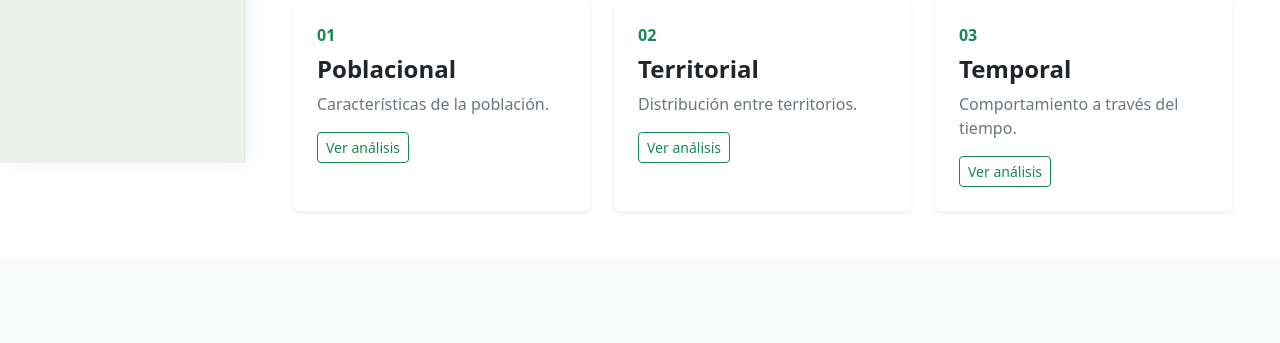
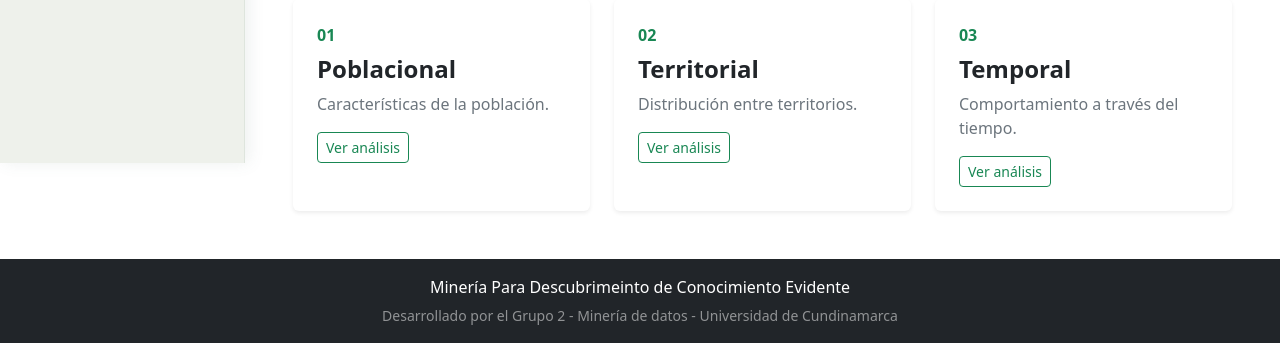
Before and after one commit to Tayrun/semana7_REA, a Flask app: page / in a window 1280 px wide. Shown: the part 637-980 px from the top of the page. Before the commit the page ends 824 px from the top, so only its background shows below. Run offline with Flask 3, Linux system fonts and the light colour scheme; parts of the project's set-up code (start-up, migrations or seed data) failed here and were passed over.

Commit message:
Update base.html
Se añade un footer general

```diff
--- a/templates/base.html
+++ b/templates/base.html
@@ -168,11 +168,20 @@
 
     </main>
 
+    <footer class="bg-dark text-white text-center py-3 mt-auto">
+        <div class="container">
+            <p class="mb-1">Minería Para Descubrimeinto de Conocimiento Evidente</p>
+            <small class="text-white-50">Desarrollado por el Grupo 2 - </small>
+            <small class="text-white-50">Minería de datos - </small>
+            <small class="text-white-50">Universidad de Cundinamarca</small>
+        </div>
+    </footer>
+
     <script
         src="https://cdn.jsdelivr.net/npm/bootstrap@5.3.3/dist/js/bootstrap.bundle.min.js">
     </script>
 
-    {% block extra_js %}{% endblock %}
+    {% block scripts %}{% endblock %}
 
 </body>
 </html>
```
